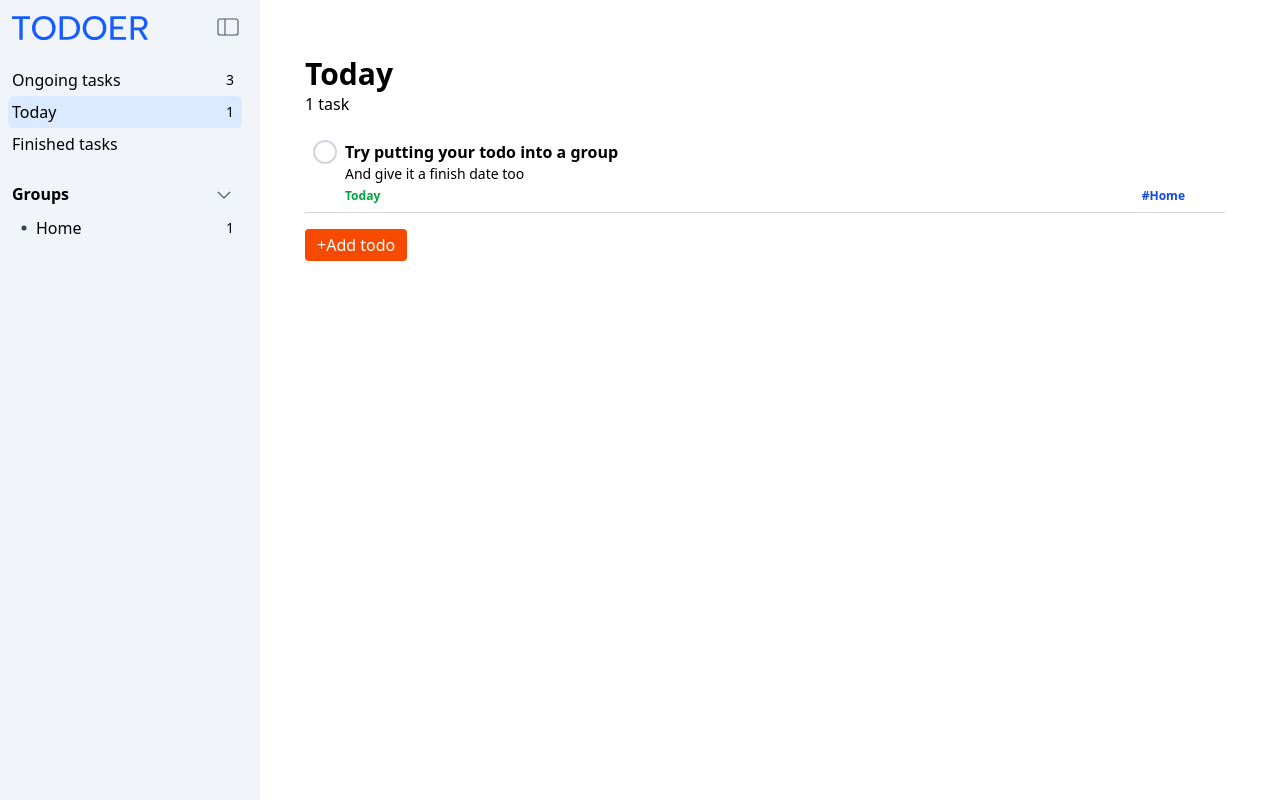
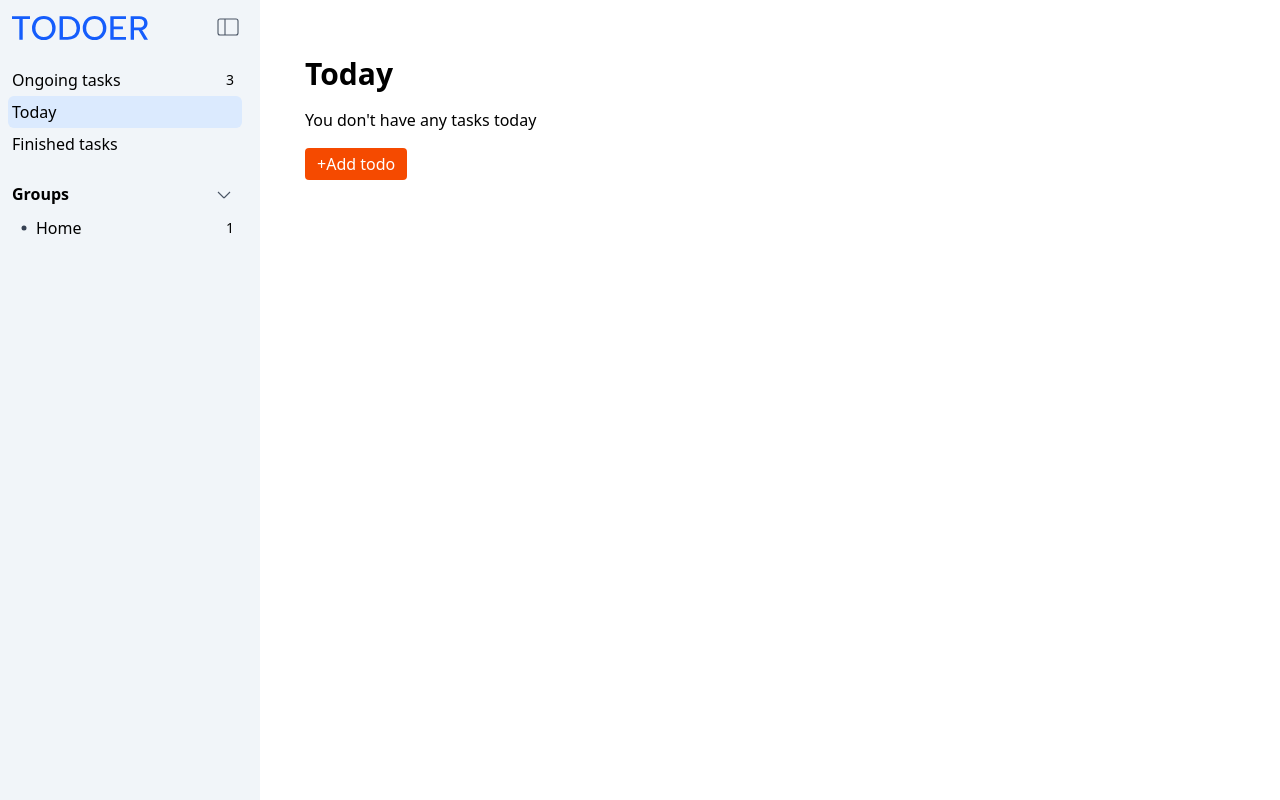
Before and after one commit to Sveldevorls/todoer, a React (Vite) app: page /today in a window 1280 px wide. Built offline with nearby package versions, Linux system fonts and the light colour scheme.

Commit message:
Fix missed date errors

```diff
--- a/src/components/Sidebar.tsx
+++ b/src/components/Sidebar.tsx
@@ -28,7 +28,7 @@ export default function Sidebar({ sidebarIsOpen, setSidebarIsOpen }: SidebarProp
     if (!todo.date) return false;
 
     const today = new Date();
-    const todoDate = new Date(parseInt(todo.date, 10));
+    const todoDate = new Date(todo.date, 10);
     return (
       todoDate.getDay() === today.getDay() &&
       todoDate.getMonth() === today.getMonth() &&
--- a/src/routes/today.tsx
+++ b/src/routes/today.tsx
@@ -21,7 +21,7 @@ function RouteComponent() {
     if (!todo.date) return false;
 
     const today = new Date();
-    const todoDate = new Date(parseInt(todo.date, 10));
+    const todoDate = new Date(todo.date, 10);
     return (
       todoDate.getDay() === today.getDay() &&
       todoDate.getMonth() === today.getMonth() &&
@@ -52,7 +52,7 @@ function RouteComponent() {
           />
       }
       <NewTodoButton
-        defaultDate={new Date().getTime().toString()}
+        defaultDate={new Date().getTime()}
         openHandler={() => setCurrEditingTodoID("new")}
         closeHandler={() => setCurrEditingTodoID("")}
         isEditing={currEditngTodoID === "new"}
```
